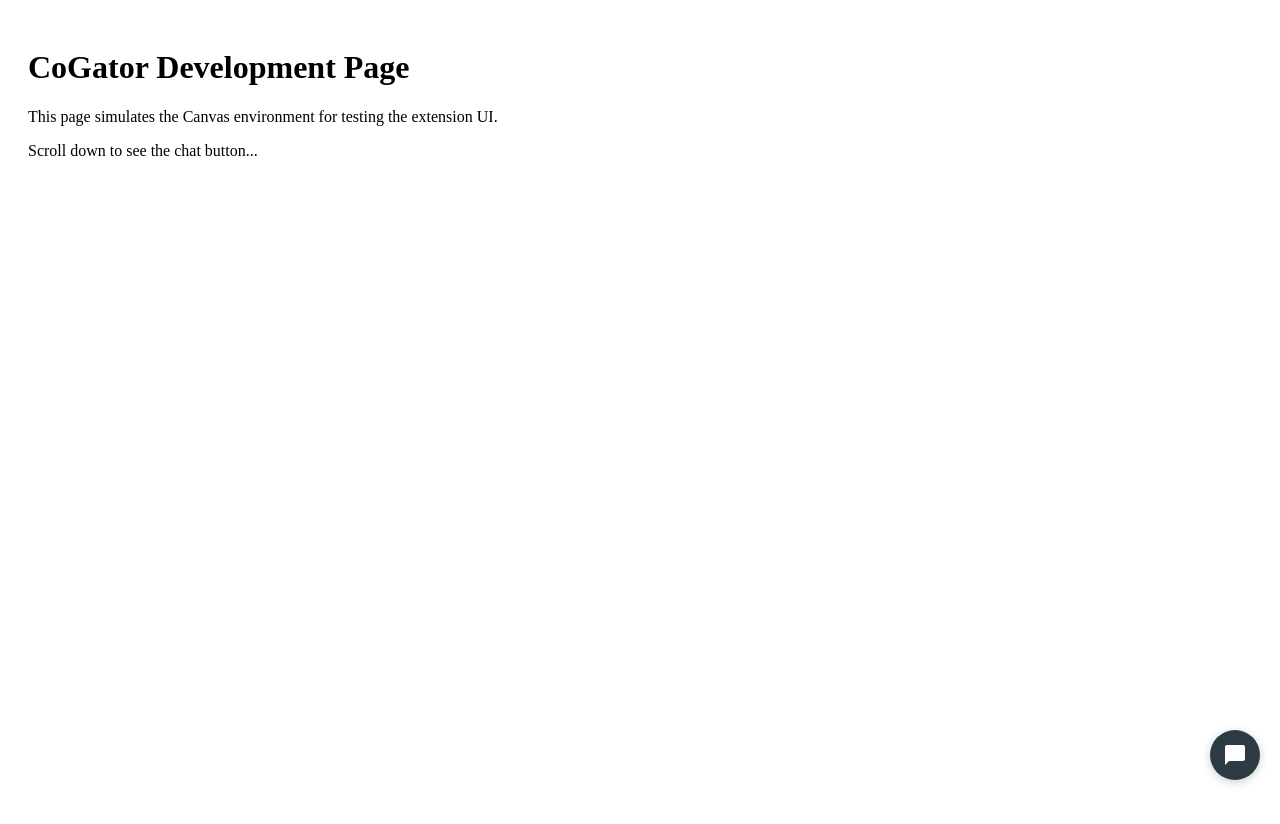
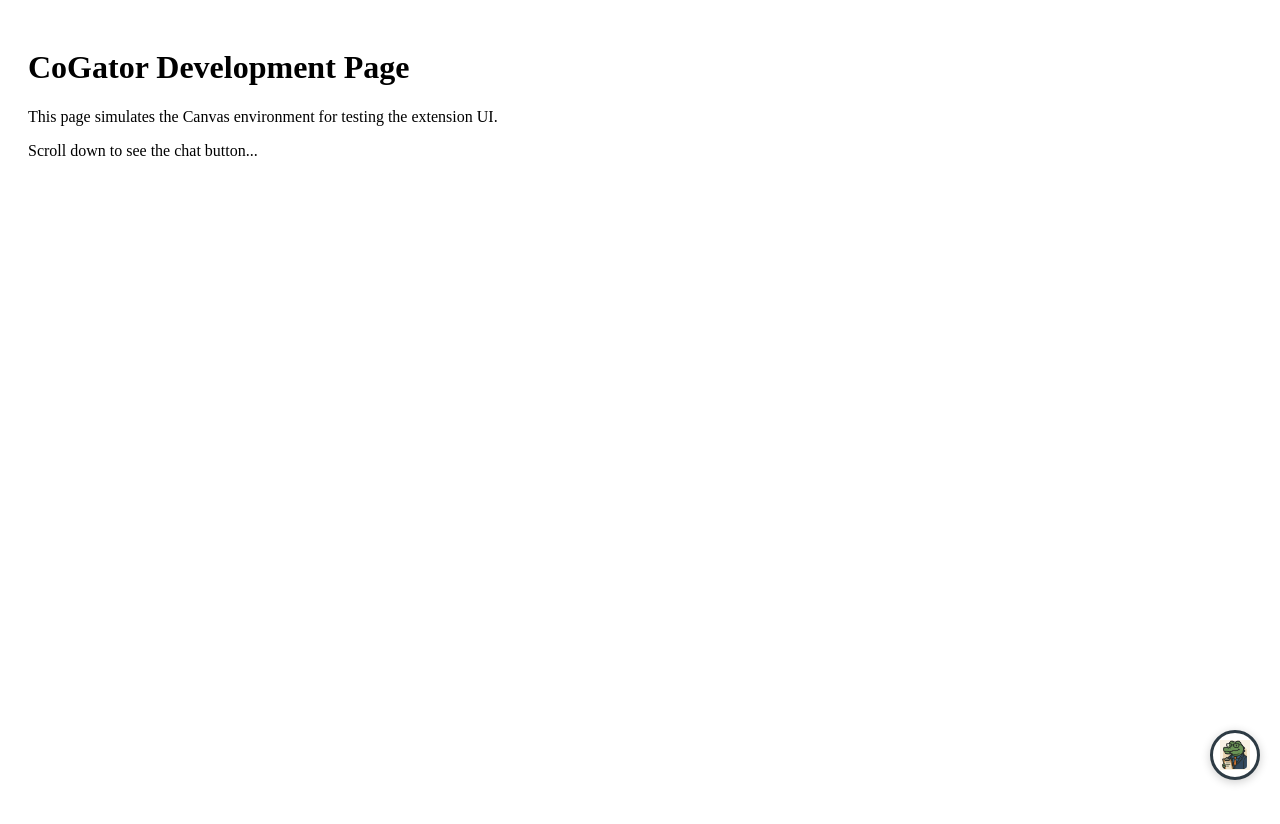
Before and after one commit to GelinBR/CoGator, a React app in the folder cogator-extension/: page / in a window 1280 px wide. Built offline with nearby package versions, Linux system fonts and the light colour scheme.

Commit message:
Extension enviroment validated messaging interface

```diff
--- a/cogator-extension/src/components/ChatButton.tsx
+++ b/cogator-extension/src/components/ChatButton.tsx
@@ -1,5 +1,7 @@
 import React from 'react';
 import '../styles.css';
+
+declare const chrome: any;
 
 interface ChatButtonProps {
   onClick: () => void;
@@ -7,15 +9,28 @@ interface ChatButtonProps {
 }
 
 const ChatButton: React.FC<ChatButtonProps> = ({ onClick, isOpen }) => {
+  // Check if we're in a Chrome extension environment
+  const isExtension = typeof chrome !== 'undefined' && chrome.runtime && chrome.runtime.getURL;
+
+  const imageSrc = isExtension
+    ? chrome.runtime.getURL('icons/Co-Gator-Cropped-and-cleared.png')
+    : '../icons/Co-Gator-Cropped-and-cleared.png';
+
   return (
     <button
       className={`chat-button ${isOpen ? 'open' : ''}`}
       onClick={onClick}
       aria-label="Open chat"
     >
-      <svg width="24" height="24" viewBox="0 0 24 24" fill="none" xmlns="http://www.w3.org/2000/svg">
-        <path d="M20 2H4C2.9 2 2 2.9 2 4V22L6 18H20C21.1 18 22 17.1 22 16V4C22 2.9 21.1 2 20 2Z" fill="currentColor"/>
-      </svg>
+      <img
+        src={imageSrc}
+        alt="CoGator"
+        style={{
+          width: '30px',
+          height: '30px',
+          objectFit: 'contain'
+        }}
+      />
     </button>
   );
 };
--- a/cogator-extension/src/styles.css
+++ b/cogator-extension/src/styles.css
@@ -11,7 +11,7 @@
   right: 20px;
   width: 50px;
   height: 50px;
-  background-color: #2D3B45;
+  background-color: white;
   border-radius: 50%;
   display: flex;
   align-items: center;
@@ -19,9 +19,15 @@
   cursor: pointer;
   box-shadow: 0 2px 10px rgba(0, 0, 0, 0.2);
   transition: transform 0.3s ease;
-  border: none;
-  color: white;
+  border: 3px solid #2D3B45;
   padding: 0;
+  overflow: hidden;
+}
+
+.chat-button img {
+  width: 30px;
+  height: 30px;
+  object-fit: contain;
 }
 
 .chat-button:hover {
@@ -173,17 +179,6 @@
   animation: fadeIn 0.3s ease;
 }
 
-@keyframes fadeIn {
-  from {
-    opacity: 0;
-    transform: translateY(10px);
-  }
-  to {
-    opacity: 1;
-    transform: translateY(0);
-  }
-}
-
 .user-message {
   align-self: flex-end;
   background-color: #2D3B45;
@@ -244,3 +239,14 @@
 .send-button:hover {
   background-color: #1a1f24;
 }
+
+@keyframes fadeIn {
+  from {
+    opacity: 0;
+    transform: translateY(10px);
+  }
+  to {
+    opacity: 1;
+    transform: translateY(0);
+  }
+}
```
Also changed, not shown: cogator-extension/dist/content.css (deleted), cogator-extension/dist/content.js, cogator-extension/dist/styles.css (added), cogator-extension/icons/Co-Gator-Cropped-and-cleared.png (added), cogator-extension/icons/icon128.png (added), cogator-extension/icons/icon48.png (added), cogator-extension/manifest.json, 1 other file.
